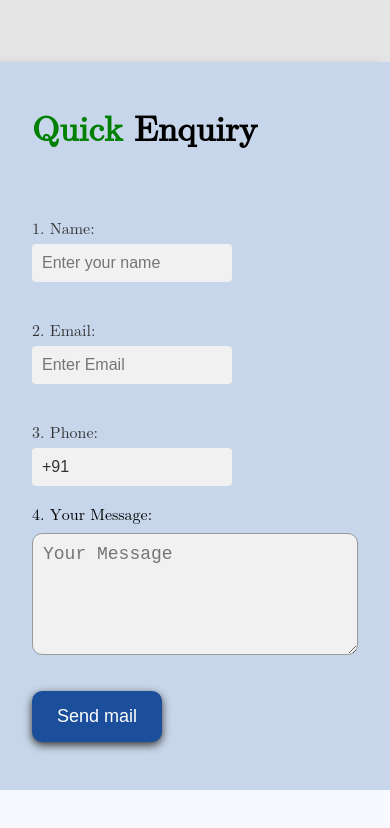
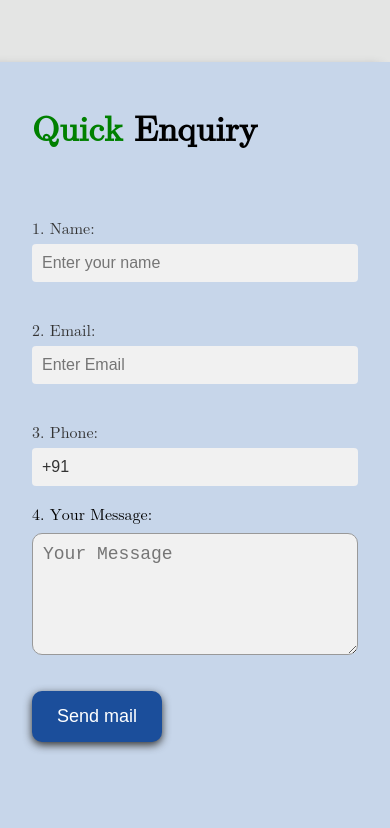
Before and after one commit to vbmcoder/ecobust, a Next.js app: page /about in a window 390 px wide. Shown: the part 7763-8591 px from the top of the page. Before the commit the page ends 8553 px from the top, so only its background shows below. Built offline with nearby package versions, Linux system fonts and the light colour scheme; a web font is replaced by a local one.

Commit message:
responsive update01

```diff
--- a/styles/globals.css
+++ b/styles/globals.css
@@ -1908,7 +1908,7 @@ nav {
 
   .whatsappnoti {
     right: 5%;
-    bottom: 13%;
+    bottom: 18%;
   }
 
   .fullscreen-image {
@@ -1922,9 +1922,13 @@ nav {
   }
   .welcometitle p {
     text-align: justify;
-  }
-  .comcontainer{
-    z-index: 9;
+    padding: 0;
+  }
+  .demoimg {
+    margin-top: -100px;
+  }
+  .form_e p{
+    font-size: 18px;
   }
   .f_c {
     flex-direction: column;
@@ -1959,7 +1963,7 @@ nav {
     padding: 3rem 2rem;
   }
   .scrollToTop{
-    bottom: 7%;
+    bottom: 9%;
   }
   .contact_form {
     width: 100%;
@@ -1985,6 +1989,17 @@ nav {
   .enquiryform{
     padding: 10px;
   }
+  .input-container {
+    width: 100%;
+  }
+  .input-container .input[type="text"],.input-container .input[type="email"]{
+    width: 100%;
+  }
+  .contact_f {
+    padding-bottom: 3rem;
+  }
+
+
 }
 
 @media screen and (max-width: 440px) {
```
